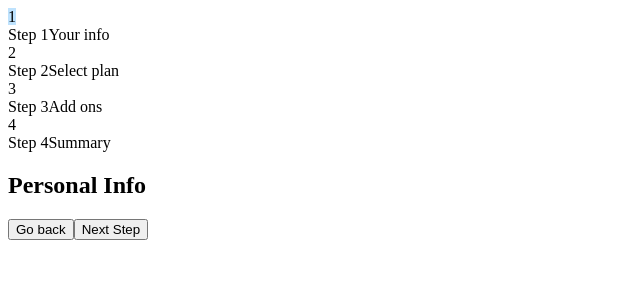
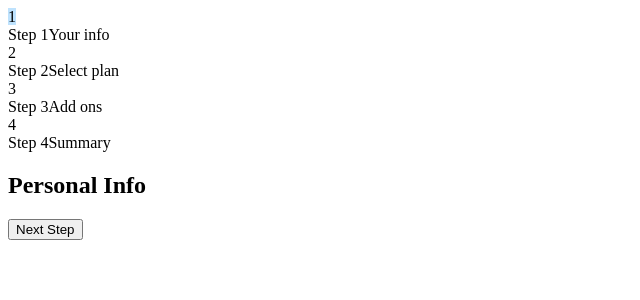
Before and after one commit to aaronkagan/react-multi-step-form, a React (Vite) app: page / in a window 1280 px wide. Shown: the top 300 px of the page, without its empty margins (0-640 px from the left). Built offline with nearby package versions, Linux system fonts and the light colour scheme.

Commit message:
adding conditional rendering of navigation buttons

```diff
--- a/src/components/Navigation.tsx
+++ b/src/components/Navigation.tsx
@@ -10,8 +10,10 @@ const Navigation = ({ step, setStep }) => {
   return (
     <section>
       <div>
-        <button onClick={handlePreviousStep}>Go back</button>
-        <button onClick={handleNextStep}>Next Step</button>
+        {step !== 1 && step !== 5 && (
+          <button onClick={handlePreviousStep}>Go Back</button>
+        )}
+        {step !== 5 && <button onClick={handleNextStep}>Next Step</button>}
       </div>
     </section>
   );
```
